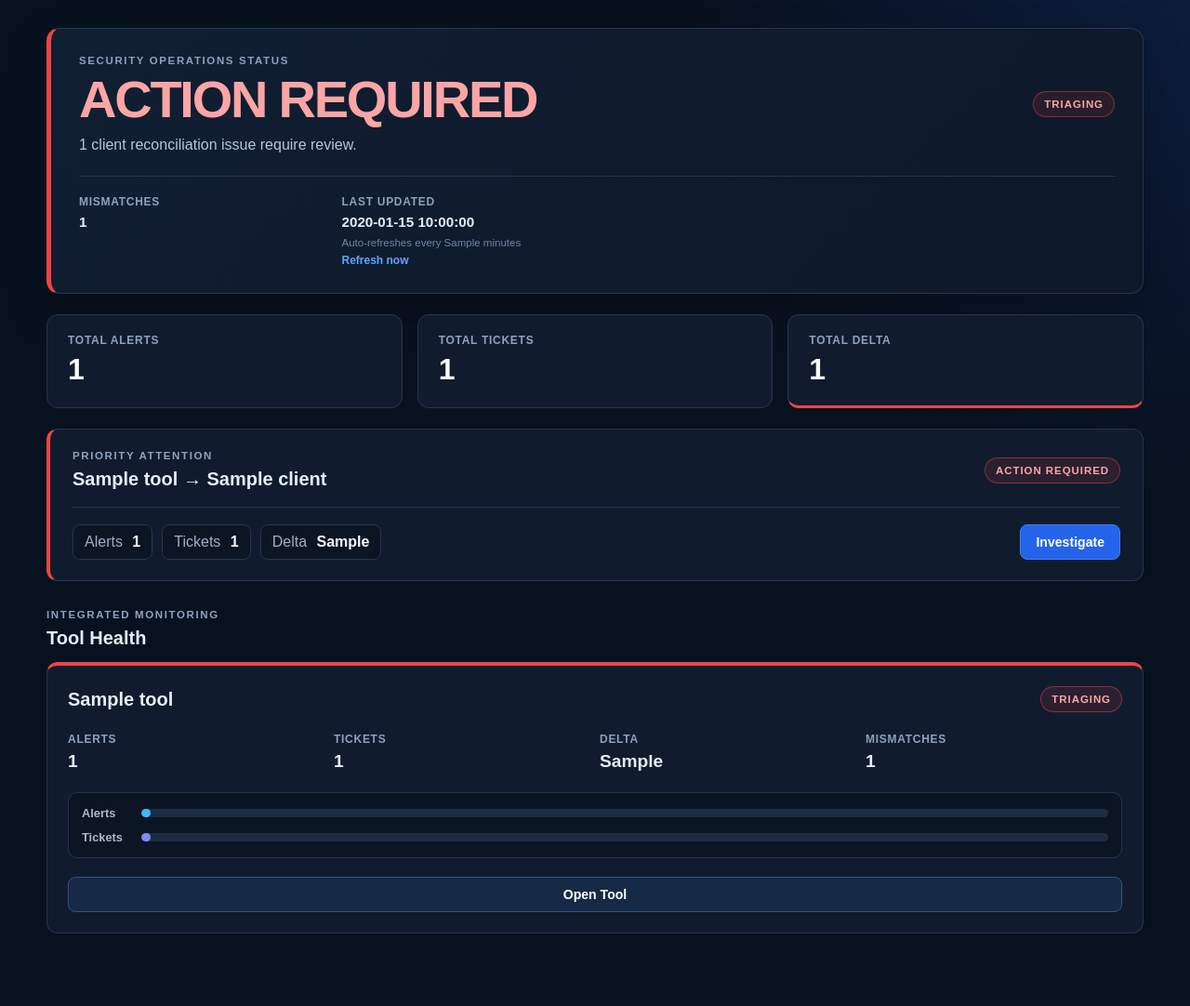
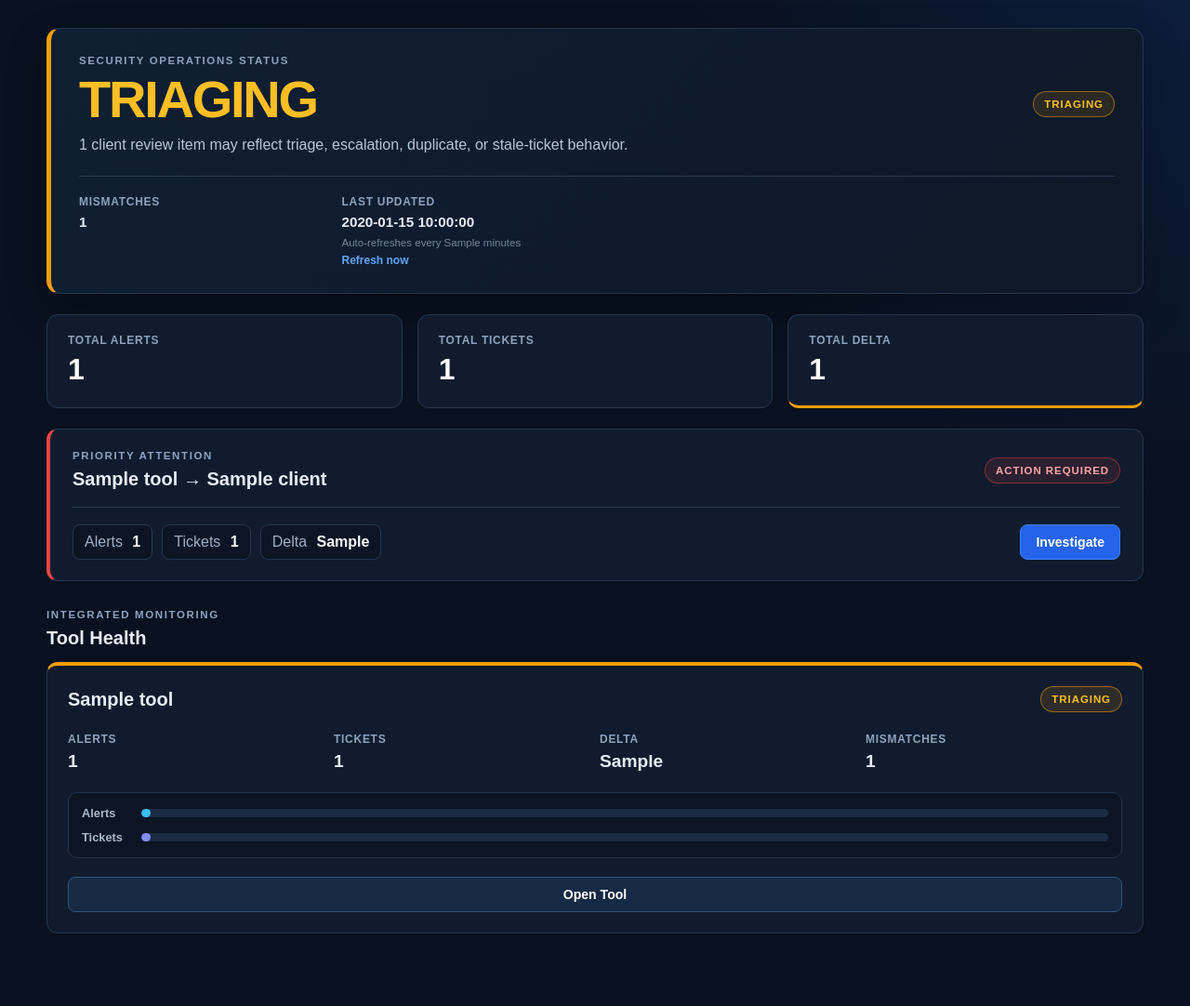
Before and after one commit to Aadhi21704/Alerts-vs-Tickets-Count-Dashboard, a FastAPI app: template app/templates/dashboard.html in a window 1280 px wide. Shown: the whole page at 93% size. Run offline with FastAPI, Linux system fonts and the light colour scheme; the template is opened without the code that fills it: most values are stand-ins (such as "Sample title", 1, 10 or a date in 2020); parts of the project's set-up code (start-up, migrations or seed data) failed here and were passed over.

Commit message:
Standardize SOC coverage labels in UI

```diff
--- a/app/main.py
+++ b/app/main.py
@@ -74,6 +74,59 @@ def find_client(tool, client_name):
         ),
         None
     )
+
+
+def build_soc_display(
+    alert_count,
+    ticket_count,
+    coverage_status=None,
+    coverage_delta=None,
+    missing_ticket_count=None,
+    extra_ticket_count=None
+):
+
+    if coverage_delta is None:
+        coverage_delta = ticket_count - alert_count
+
+    if missing_ticket_count is None:
+        missing_ticket_count = max(
+            -coverage_delta,
+            0
+        )
+
+    if extra_ticket_count is None:
+        extra_ticket_count = max(
+            coverage_delta,
+            0
+        )
+
+    if (
+        missing_ticket_count > 0
+        or coverage_status == "Missing Tickets"
+    ):
+        display_status = "Mismatch"
+    elif (
+        extra_ticket_count > 0
+        or coverage_status == "Extra Tickets - Review"
+    ):
+        display_status = "Triaging"
+    else:
+        display_status = "Equal"
+
+    delta_display = (
+        f"{extra_ticket_count} extra tickets"
+        if extra_ticket_count
+        else str(coverage_delta)
+    )
+
+    return {
+        "coverage_delta": coverage_delta,
+        "coverage_delta_display": delta_display,
+        "coverage_display_status": display_status,
+        "tool_display_status": display_status,
+        "missing_ticket_count": missing_ticket_count,
+        "extra_ticket_count": extra_ticket_count
+    }
 
 
 def build_tool_context(tool):
@@ -157,21 +210,12 @@ def build_tool_context(tool):
         max(-coverage_delta, 0)
     )
 
-    if extra_ticket_total:
-        delta_display = f"{extra_ticket_total} extra tickets"
-    elif "coverage_delta_total" in tool:
-        delta_display = str(coverage_delta)
-    else:
-        delta_display = f"{delta:+d}"
-
-    tool_display_status = (
-        "Mismatch"
-        if mismatch_count
-        else (
-            "Triaging"
-            if warning_count
-            else "Equal"
-        )
+    soc_display = build_soc_display(
+        alert_count,
+        ticket_count,
+        coverage_delta=coverage_delta,
+        missing_ticket_count=missing_ticket_total,
+        extra_ticket_count=extra_ticket_total
     )
 
     tool_context = {
@@ -180,16 +224,25 @@ def build_tool_context(tool):
         "alert_count": alert_count,
         "ticket_count": ticket_count,
         "delta": delta,
-        "delta_display": delta_display,
-        "coverage_delta": coverage_delta,
+        "delta_display": soc_display[
+            "coverage_delta_display"
+        ],
+        "coverage_delta": soc_display[
+            "coverage_delta"
+        ],
         "missing_ticket_total": missing_ticket_total,
         "extra_ticket_total": extra_ticket_total,
         "client_count": len(clients),
         "mismatch_count": mismatch_count,
         "warning_count": warning_count,
+        "triaging_count": warning_count,
         "review_count": mismatch_count + warning_count,
-        "tool_display_status": tool_display_status,
-        "status": tool_display_status
+        "tool_display_status": soc_display[
+            "tool_display_status"
+        ],
+        "status": soc_display[
+            "tool_display_status"
+        ]
     }
 
     if not has_correlation_ui:
@@ -260,57 +313,24 @@ def build_client_context(client):
             )
         )
     )
-    display_status = coverage_status
-
-    if coverage_status == "Extra Tickets - Review":
-        display_status = "Triage Review"
-
-    if extra_ticket_count:
-        coverage_delta_display = (
-            f"{extra_ticket_count} extra tickets"
-        )
-    else:
-        coverage_delta_display = str(
-            coverage_delta
-        )
-
-    tool_display_status = client.get(
-        "status",
-        (
-            "Equal"
-            if alert_count == ticket_count
-            else "Mismatch"
-        )
+    soc_display = build_soc_display(
+        alert_count,
+        ticket_count,
+        coverage_status=coverage_status,
+        coverage_delta=coverage_delta,
+        missing_ticket_count=missing_ticket_count,
+        extra_ticket_count=extra_ticket_count
     )
-
-    if (
-        missing_ticket_count > 0
-        or coverage_status == "Missing Tickets"
-    ):
-        tool_display_status = "Mismatch"
-    elif (
-        extra_ticket_count > 0
-        or coverage_status == "Extra Tickets - Review"
-    ):
-        tool_display_status = "Triaging"
-    elif (
-        coverage_status == "Covered"
-        and alert_count == ticket_count
-    ):
-        tool_display_status = "Equal"
 
     return {
         **client,
         "alert_count": alert_count,
         "ticket_count": ticket_count,
         "delta": delta,
-        "delta_display": f"{delta:+d}",
-        "coverage_delta": coverage_delta,
-        "coverage_delta_display": coverage_delta_display,
-        "coverage_display_status": display_status,
-        "tool_display_status": tool_display_status,
-        "missing_ticket_count": missing_ticket_count,
-        "extra_ticket_count": extra_ticket_count,
+        "delta_display": soc_display[
+            "coverage_delta_display"
+        ],
+        **soc_display,
         "display_tickets": (
             list(reversed(tickets))
             if alerts and tickets
@@ -336,12 +356,9 @@ def build_homepage_tool_context(tool):
         ticket_count,
         1
     )
-    delta = alert_count - ticket_count
 
     return {
         **tool,
-        "delta": delta,
-        "delta_display": f"{delta:+d}",
         "alert_bar_percentage": round(
             (alert_count / bar_maximum) * 100
         ),
@@ -375,7 +392,23 @@ def dashboard(request: Request):
         tool["mismatch_count"]
         for tool in tools
     )
-    total_delta = total_alerts - total_tickets
+    triaging_count = sum(
+        tool.get("triaging_count", 0)
+        for tool in tools
+    )
+    total_delta = sum(
+        tool.get("coverage_delta", 0)
+        for tool in tools
+    )
+    total_extra_tickets = sum(
+        tool.get("extra_ticket_total", 0)
+        for tool in tools
+    )
+    total_delta_display = (
+        f"{total_extra_tickets} extra tickets"
+        if total_extra_tickets
+        else str(total_delta)
+    )
 
     mismatch_issues = []
     affected_tools = []
@@ -395,11 +428,6 @@ def dashboard(request: Request):
                 "client",
                 ""
             )
-            client_delta = (
-                client["alert_count"]
-                - client["ticket_count"]
-            )
-
             mismatch_issues.append(
                 {
                     "tool": tool["tool"],
@@ -409,9 +437,15 @@ def dashboard(request: Request):
                         client["alert_count"],
                     "ticket_count":
                         client["ticket_count"],
-                    "delta": client_delta,
+                    "delta": client.get(
+                        "coverage_delta",
+                        0
+                    ),
                     "delta_display":
-                        f"{client_delta:+d}"
+                        client.get(
+                            "coverage_delta_display",
+                            "0"
+                        )
                 }
             )
 
@@ -438,8 +472,10 @@ def dashboard(request: Request):
         "ticket_count": total_tickets,
         "total_delta": total_delta,
         "total_delta_display":
-            f"{total_delta:+d}",
+            total_delta_display,
         "mismatch_count": mismatch_count,
+        "triaging_count": triaging_count,
+        "review_count": mismatch_count + triaging_count,
         "affected_tools": affected_tools,
         "affected_clients": affected_clients,
         "priority_issue": (
@@ -454,10 +490,13 @@ def dashboard(request: Request):
     }
 
     dashboard_context["status"] = (
-        "Equal"
-        if dashboard_context["mismatch_count"] == 0
-        else
         "Mismatch"
+        if mismatch_count
+        else (
+            "Triaging"
+            if triaging_count
+            else "Equal"
+        )
     )
 
     return templates.TemplateResponse(
--- a/app/static/style.css
+++ b/app/static/style.css
@@ -217,6 +217,10 @@ body {
     border-left-color: #ef4444;
 }
 
+.status-hero--warning {
+    border-left-color: #f59e0b;
+}
+
 .status-hero__headline,
 .section-heading,
 .tool-health-card__header,
@@ -240,6 +244,10 @@ body {
 
 .status-hero--attention h1 {
     color: #fca5a5;
+}
+
+.status-hero--warning h1 {
+    color: #fbbf24;
 }
 
 .status-hero__summary {
@@ -369,6 +377,10 @@ body {
     border-bottom: 3px solid #ef4444;
 }
 
+.summary-card--warning {
+    border-bottom: 3px solid #f59e0b;
+}
+
 .priority-card,
 .tool-health-card {
     background: #101c2e;
@@ -383,6 +395,10 @@ body {
 
 .priority-card--attention {
     border-left: 4px solid #ef4444;
+}
+
+.priority-card--warning {
+    border-left: 4px solid #f59e0b;
 }
 
 .priority-card--clear {
@@ -479,6 +495,10 @@ body {
 
 .tool-health-card--mismatch {
     border-top-color: #ef4444;
+}
+
+.tool-health-card--warning {
+    border-top-color: #f59e0b;
 }
 
 .tool-health-card__header h3 {
--- a/app/templates/dashboard.html
+++ b/app/templates/dashboard.html
@@ -13,6 +13,8 @@
     <section class="status-hero
         {% if dashboard.status == 'Equal' %}
             status-hero--clear
+        {% elif dashboard.status == 'Triaging' %}
+            status-hero--warning
         {% else %}
             status-hero--attention
         {% endif %}
@@ -25,6 +27,8 @@
                 <h1>
                     {% if dashboard.status == "Equal" %}
                         ALL CLEAR
+                    {% elif dashboard.status == "Triaging" %}
+                        TRIAGING
                     {% else %}
                         ACTION REQUIRED
                     {% endif %}
@@ -33,6 +37,10 @@
                     {% if dashboard.status == "Equal" %}
                         Alert and Jira ticket counts are
                         reconciled across all monitored tools.
+                    {% elif dashboard.status == "Triaging" %}
+                        {{ dashboard.triaging_count }} client
+                        review item{% if dashboard.triaging_count != 1 %}s{% endif %}
+                        may reflect triage, escalation, duplicate, or stale-ticket behavior.
                     {% else %}
                         {{ dashboard.mismatch_count }} client
                         reconciliation issue{% if dashboard.mismatch_count != 1 %}s{% endif %}
@@ -43,6 +51,8 @@
             <span class="status-badge
                 {% if dashboard.status == 'Equal' %}
                     status-badge--equal
+                {% elif dashboard.status == 'Triaging' %}
+                    status-badge--warning
                 {% else %}
                     status-badge--mismatch
                 {% endif %}
@@ -106,6 +116,8 @@
         <article class="summary-card
             {% if dashboard.total_delta == 0 %}
                 summary-card--equal
+            {% elif dashboard.total_delta > 0 %}
+                summary-card--warning
             {% else %}
                 summary-card--mismatch
             {% endif %}
@@ -120,6 +132,8 @@
     <section class="priority-card
         {% if dashboard.priority_issue %}
             priority-card--attention
+        {% elif dashboard.status == 'Triaging' %}
+            priority-card--warning
         {% else %}
             priority-card--clear
         {% endif %}
@@ -135,6 +149,8 @@
                     <span aria-hidden="true">→</span>
                     {{ dashboard.priority_issue.client }}
                 </h2>
+                {% elif dashboard.status == "Triaging" %}
+                <h2>Triage review recommended</h2>
                 {% else %}
                 <h2>No reconciliation gaps detected</h2>
                 {% endif %}
@@ -142,12 +158,16 @@
             <span class="status-badge
                 {% if dashboard.priority_issue %}
                     status-badge--mismatch
+                {% elif dashboard.status == 'Triaging' %}
+                    status-badge--warning
                 {% else %}
                     status-badge--equal
                 {% endif %}
             ">
                 {% if dashboard.priority_issue %}
                     Action Required
+                {% elif dashboard.status == "Triaging" %}
+                    Triaging
                 {% else %}
                     All Clear
                 {% endif %}
@@ -189,7 +209,12 @@
         </div>
         {% else %}
         <p class="priority-card__message">
-            No client requires immediate investigation.
+            {% if dashboard.status == "Triaging" %}
+                Extra Jira tickets exist without missing alert coverage.
+                Review triage, escalation, duplicate, or stale-ticket behavior.
+            {% else %}
+                No client requires immediate investigation.
+            {% endif %}
         </p>
         {% endif %}
     </section>
@@ -207,8 +232,10 @@
         <div class="tool-health-grid">
             {% for tool in tools %}
             <article class="tool-health-card
-                {% if tool.status == 'Equal' %}
+                {% if tool.tool_display_status == 'Equal' %}
                     tool-health-card--equal
+                {% elif tool.tool_display_status == 'Triaging' %}
+                    tool-health-card--warning
                 {% else %}
                     tool-health-card--mismatch
                 {% endif %}
@@ -216,13 +243,15 @@
                 <div class="tool-health-card__header">
                     <h3>{{ tool.tool }}</h3>
                     <span class="status-badge
-                        {% if tool.status == 'Equal' %}
+                        {% if tool.tool_display_status == 'Equal' %}
                             status-badge--equal
+                        {% elif tool.tool_display_status == 'Triaging' %}
+                            status-badge--warning
                         {% else %}
                             status-badge--mismatch
                         {% endif %}
                     ">
-                        {{ tool.status }}
+                        {{ tool.tool_display_status }}
                     </span>
                 </div>
 
@@ -288,14 +317,6 @@
             {% endfor %}
         </div>
     </section>
-
-    {% if dashboard.has_wazuh %}
-    <aside class="data-quality-strip">
-        <strong>Data limitation:</strong>
-        Wazuh alert IDs are not available from the WHB API yet.
-        Jira ticket drilldown is available.
-    </aside>
-    {% endif %}
 </main>
 </body>
 </html>
```
Also changed, not shown: app/templates/client.html (+5 -5 lines).
